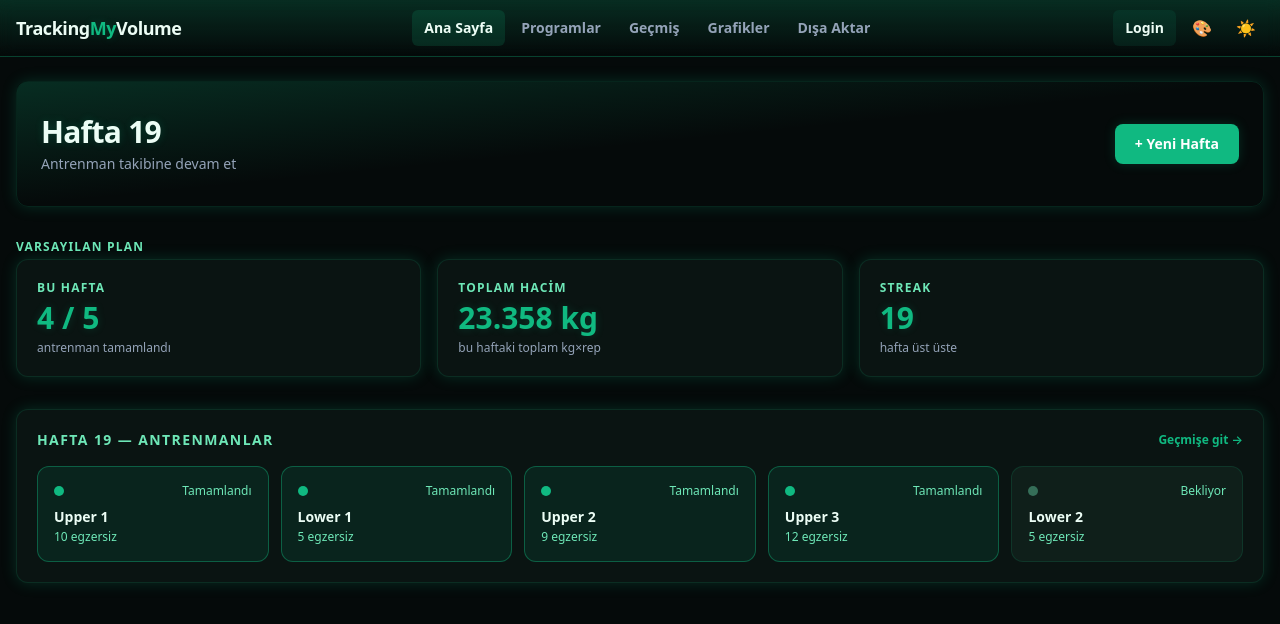
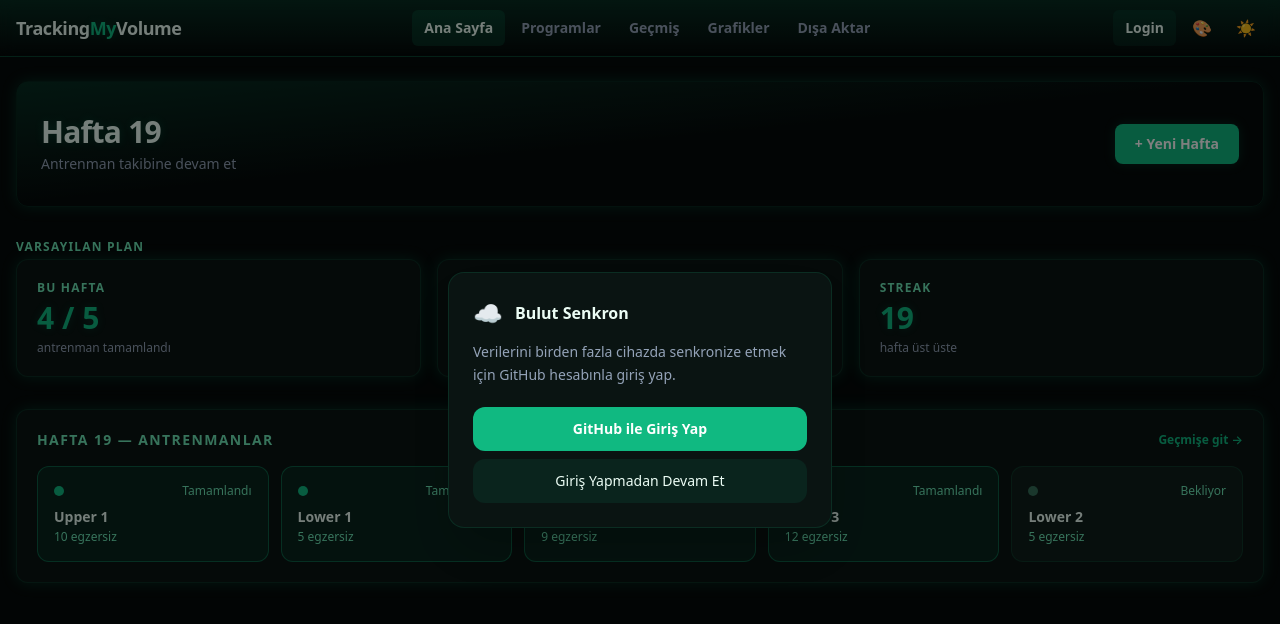
Before and after one commit to dogulusal/Tracking-My-Volume, a React (Vite) app: page / in a window 1280 px wide. Shown: the top 624 px of the page. Built offline with nearby package versions, Linux system fonts and the light colour scheme; no server answers.

Commit message:
feat: history defaults to last data week per program; login prompt when not signed in

```diff
--- a/src/App.tsx
+++ b/src/App.tsx
@@ -1,3 +1,4 @@
+import { useState } from 'react';
 import { BrowserRouter, Routes, Route } from 'react-router-dom';
 import { AppProvider } from '@/context/AppContext';
 import { Header } from '@/components/layout/Header';
@@ -10,13 +11,19 @@ import { History } from '@/pages/History';
 import { Charts } from '@/pages/Charts';
 import { Export } from '@/pages/Export';
 import { useIsMobileDevice } from '@/hooks/useIsMobileDevice';
+import { useCloudSync } from '@/hooks/useCloudSync';
+import { LoginPromptModal } from '@/components/shared/LoginPromptModal';
 
-export default function App() {
+// Inner component — must be inside AppProvider to access context hooks
+function AppContent() {
   const isMobileDevice = useIsMobileDevice();
+  const { configured, syncStatus } = useCloudSync();
+  const [loginPromptDismissed, setLoginPromptDismissed] = useState(false);
+
+  // Show login prompt once per session when Supabase is configured but user is signed out
+  const showLoginPrompt = configured && syncStatus === 'signed_out' && !loginPromptDismissed;
 
   return (
-    <AppProvider>
-      <BrowserRouter>
     <div
       data-mobile-ui={isMobileDevice ? 'true' : 'false'}
       className={`min-h-screen bg-(--color-bg-primary) text-(--color-text-primary) ${
@@ -37,7 +44,18 @@ export default function App() {
         </Routes>
       </main>
       <BottomNav />
+      {showLoginPrompt && (
+        <LoginPromptModal onDismiss={() => setLoginPromptDismissed(true)} />
+      )}
     </div>
+  );
+}
+
+export default function App() {
+  return (
+    <AppProvider>
+      <BrowserRouter>
+        <AppContent />
       </BrowserRouter>
     </AppProvider>
   );
--- /dev/null
+++ b/src/components/shared/LoginPromptModal.tsx
@@ -0,0 +1,47 @@
+import { useState } from 'react';
+import { useCloudSync } from '@/hooks/useCloudSync';
+
+interface LoginPromptModalProps {
+  onDismiss: () => void;
+}
+
+export function LoginPromptModal({ onDismiss }: LoginPromptModalProps) {
+  const { signInWithGithub } = useCloudSync();
+  const [isLoading, setIsLoading] = useState(false);
+
+  const handleSignIn = async () => {
+    setIsLoading(true);
+    onDismiss();
+    await signInWithGithub();
+  };
+
+  return (
+    <div className="fixed inset-0 z-[110] flex items-end sm:items-center justify-center p-4">
+      <div className="absolute inset-0 bg-black/50" onClick={onDismiss} />
+      <div className="relative bg-(--color-bg-card) rounded-2xl p-6 w-full max-w-sm border border-(--color-border) shadow-2xl">
+        <div className="flex items-center gap-3 mb-3">
+          <span className="text-2xl">☁️</span>
+          <h3 className="text-base font-bold">Bulut Senkron</h3>
+        </div>
+        <p className="text-sm text-(--color-text-secondary) mb-5 leading-relaxed">
+          Verilerini birden fazla cihazda senkronize etmek için GitHub hesabınla giriş yap.
+        </p>
+        <div className="flex flex-col gap-2">
+          <button
+            onClick={handleSignIn}
+            disabled={isLoading}
+            className="w-full px-4 py-3 rounded-xl bg-(--color-accent) hover:bg-(--color-accent-hover) disabled:opacity-50 text-white text-sm font-semibold transition-colors"
+          >
+            {isLoading ? 'Yönlendiriliyor...' : 'GitHub ile Giriş Yap'}
+          </button>
+          <button
+            onClick={onDismiss}
+            className="w-full px-4 py-3 rounded-xl bg-(--color-btn-bg) hover:bg-(--color-btn-hover) text-(--color-text-primary) text-sm font-medium transition-colors"
+          >
+            Giriş Yapmadan Devam Et
+          </button>
+        </div>
+      </div>
+    </div>
+  );
+}
--- a/src/pages/History.tsx
+++ b/src/pages/History.tsx
@@ -1,4 +1,4 @@
-import { useState, useMemo, useEffect, useContext } from 'react';
+import { useState, useMemo, useEffect, useLayoutEffect, useContext } from 'react';
 import { usePrograms } from '@/hooks/usePrograms';
 import { useWeekLogs } from '@/hooks/useWeekLogs';
 import { useColorSettings } from '@/hooks/useColorSettings';
@@ -107,45 +107,45 @@ export function History() {
   // Show 1 week at a time on mobile for easier browsing
   const PAGE_SIZE = isMobile ? 1 : 4;
 
-  const [selectedPhaseIdx, setSelectedPhaseIdx] = useState(() => {
-    try {
-      const saved = localStorage.getItem(HISTORY_STATE_KEY);
-      if (saved) {
-        const { phaseIdx } = JSON.parse(saved) as { phaseIdx: number; pageStart: number };
-        if (Number.isFinite(phaseIdx) && phaseIdx >= 0 && phaseIdx < phases.length) return phaseIdx;
-      }
-    } catch { /* ignore */ }
-    return phases.length - 1;
-  });
+  const [selectedPhaseIdx, setSelectedPhaseIdx] = useState(0);
   const currentPhase = phases[selectedPhaseIdx] || phases[0];
 
   const getDisplayWeek = (weekNum: number): number => weekNum - currentPhase.baseWeek;
 
-  // Pagination: default to last page (or restore from localStorage)
-  const [pageStart, setPageStart] = useState(() => {
-    try {
-      const saved = localStorage.getItem(HISTORY_STATE_KEY);
-      if (saved) {
-        const state = JSON.parse(saved) as { phaseIdx: number; pageStart: number };
-        const targetPhase = (Number.isFinite(state.phaseIdx) && state.phaseIdx >= 0 && state.phaseIdx < phases.length)
-          ? phases[state.phaseIdx] : phases[phases.length - 1];
-        if (targetPhase && Number.isFinite(state.pageStart) && state.pageStart >= 0 && state.pageStart < targetPhase.weeks.length) {
-          return state.pageStart;
-        }
+  // Pagination default — corrected by the layout effect below
+  const [pageStart, setPageStart] = useState(0);
+
+  // Jump to last workout week whenever the selected program changes (or on mount).
+  // useLayoutEffect runs before paint, so there's no visible flash of wrong position.
+  useLayoutEffect(() => {
+    if (!phases.length) return;
+    // Smart default: last week that has actual workout data (not holiday)
+    const workoutLogs = programLogs.filter(l => !l.isHoliday && (l.exercises?.length ?? 0) > 0);
+    const lastDataWeek = workoutLogs.length > 0 ? workoutLogs[workoutLogs.length - 1].weekNumber : null;
+    if (lastDataWeek !== null) {
+      const pIdx = phases.findIndex(p => p.weeks.includes(lastDataWeek));
+      if (pIdx >= 0) {
+        const phase = phases[pIdx];
+        const weekIdx = phase.weeks.indexOf(lastDataWeek);
+        setSelectedPhaseIdx(pIdx);
+        setPageStart(Math.floor(weekIdx / PAGE_SIZE) * PAGE_SIZE);
+        return;
       }
-    } catch { /* ignore */ }
-    const initPhase = phases[phases.length - 1] || phases[0];
-    if (!initPhase || initPhase.weeks.length === 0) return 0;
-    return Math.floor((initPhase.weeks.length - 1) / PAGE_SIZE) * PAGE_SIZE;
-  });
+    }
+    // Fallback: last phase, last page
+    const lastPhase = phases[phases.length - 1];
+    setSelectedPhaseIdx(phases.length - 1);
+    setPageStart(Math.max(0, Math.floor((lastPhase.weeks.length - 1) / PAGE_SIZE) * PAGE_SIZE));
+  // eslint-disable-next-line react-hooks/exhaustive-deps
+  }, [selectedProgramId]); // Only re-run when program changes, not on every data update
   const visibleWeeks = useMemo(() => {
     return currentPhase.weeks.slice(pageStart, pageStart + PAGE_SIZE);
   }, [currentPhase, pageStart]);
 
-  // Persist navigation position so it survives tab switches
+  // Persist last selected program so it survives tab switches
   useEffect(() => {
-    localStorage.setItem(HISTORY_STATE_KEY, JSON.stringify({ programId: selectedProgramId, phaseIdx: selectedPhaseIdx, pageStart }));
-  }, [selectedProgramId, selectedPhaseIdx, pageStart]);
+    localStorage.setItem(HISTORY_STATE_KEY, JSON.stringify({ programId: selectedProgramId }));
+  }, [selectedProgramId]);
 
   // Get all exercise IDs for visible weeks
   const allExerciseIds = useMemo(() => {
```
Lines whose indentation alone changed are shown as unchanged.
